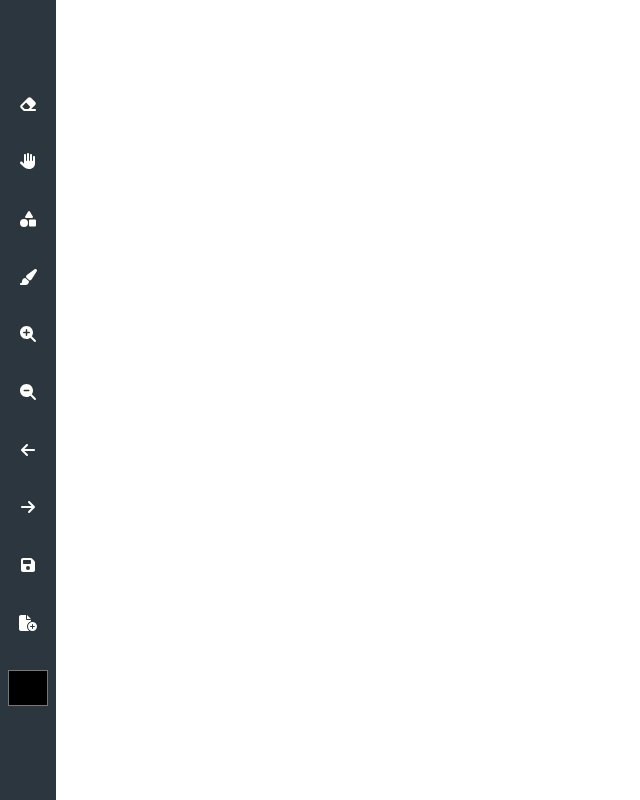
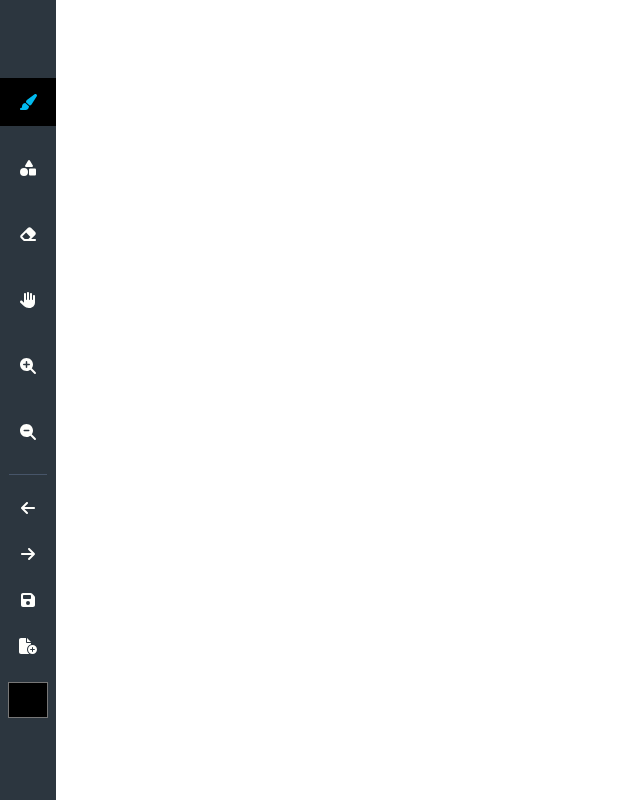
Before and after one commit to MichaelShingo/kaku, a Next.js app: page /draw in a window 1280 px wide. Shown: the whole page, without its empty margins (0-640 px from the left). Built offline with nearby package versions, Linux system fonts and the light colour scheme.

Commit message:
tool selection and brush cursor

```diff
--- a/app/components/Brush.tsx
+++ b/app/draw/Brush.tsx
@@ -9,6 +9,9 @@ const Brush = () => {
 	const mousePosition: MousePosition = useAppSelector(
 		(state) => state.windowReducer.value.mousePosition
 	);
+	const brushSize: number = useAppSelector((state) => state.toolReducer.value.brushSize);
+
+	const brushSizePx = `${brushSize}px`;
 
 	useEffect(() => {
 		const handleMouseMove = (e: MouseEvent) => {
@@ -23,8 +26,14 @@ const Brush = () => {
 	}, []);
 	return (
 		<div
-			className="absolute h-12 w-12 rounded-full border-2 border-black"
-			style={{ top: `${mousePosition.y}px`, left: `${mousePosition.x}px` }}
+			className="pointer-events-none absolute rounded-full border-2 border-black"
+			style={{
+				top: `${mousePosition.y}px`,
+				left: `${mousePosition.x}px`,
+				width: brushSizePx,
+				height: brushSizePx,
+				transform: `translateX(-50%) translateY(-50%)`,
+			}}
 		></div>
 	);
 };
--- a/app/draw/Canvas.tsx
+++ b/app/draw/Canvas.tsx
@@ -5,12 +5,8 @@ import { useDispatch } from 'react-redux';
 
 function App() {
 	const dispatch = useDispatch();
-	const [color, brushSize, selectedTool] = useAppSelector((state) => {
-		return [
-			state.toolReducer.value.color,
-			state.toolReducer.value.brushSize,
-			state.toolReducer.value.selectedTool,
-		];
+	const [color, brushSize] = useAppSelector((state) => {
+		return [state.toolReducer.value.color, state.toolReducer.value.brushSize];
 	});
 	const [mouseData, setMouseData] = useState({ x: 0, y: 0 });
 	const canvasRef = useRef<HTMLCanvasElement>(null);
@@ -81,13 +77,6 @@ function App() {
 						setSize(parseInt(e.target.value));
 					}}
 				/>
-				<input
-					type="color"
-					value={color}
-					onChange={(e) => {
-						setColor(e.target.value);
-					}}
-				/>
 				<button
 					onClick={() => {
 						const ctx = canvasCTX;
--- a/app/draw/Toolbar.tsx
+++ b/app/draw/Toolbar.tsx
@@ -15,32 +15,27 @@ import {
 	faFileCirclePlus,
 	IconDefinition,
 } from '@fortawesome/free-solid-svg-icons';
-import { setColor } from '@/redux/features/toolSlice';
-
-const iconList: IconDefinition[] = [
-	faEraser,
-	faHand,
-	faShapes,
-	faPaintBrush,
-	faMagnifyingGlassPlus,
-	faMagnifyingGlassMinus,
-	faArrowLeft,
-	faArrowRight,
-	faSave,
-	faFileCirclePlus,
-];
+import { setColor, setSelectedTool, Tool } from '@/redux/features/toolSlice';
 
 const Toolbar = () => {
 	const dispatch = useDispatch();
-	const [color] = useAppSelector((state) => {
-		return [state.toolReducer.value.color];
+	const color = useAppSelector((state) => {
+		return state.toolReducer.value.color;
 	});
 	return (
-		<div className="absolute left-0 top-0 z-10 flex h-[100vh] w-14 flex-col items-center justify-center bg-off-black">
+		<div className="absolute left-0 top-0 z-10 flex h-[100vh] w-14 flex-col items-center justify-center overflow-hidden bg-off-black">
 			<div className="flex h-[85%] flex-col items-center justify-evenly">
-				{iconList.map((icon, index) => (
-					<ToolButton key={index} icon={icon} isActive={false} />
-				))}
+				<ToolButton icon={faPaintBrush} toolName="brush" />
+				<ToolButton icon={faShapes} toolName="shape" />
+				<ToolButton icon={faEraser} toolName="eraser" />
+				<ToolButton icon={faHand} toolName="hand" />
+				<ToolButton icon={faMagnifyingGlassPlus} toolName="zoomIn" />
+				<ToolButton icon={faMagnifyingGlassMinus} toolName="zoomOut" />
+				<div id="separator" className="h-[1px] w-[60%] bg-slate-600"></div>
+				<FunctionButton icon={faArrowLeft} />
+				<FunctionButton icon={faArrowRight} />
+				<FunctionButton icon={faSave} />
+				<FunctionButton icon={faFileCirclePlus} />
 				<input
 					className="h-11 w-11"
 					type="color"
@@ -55,14 +50,33 @@ const Toolbar = () => {
 };
 
 type ToolButtonProps = {
-	isActive: boolean;
+	toolName: Tool;
 	icon: IconDefinition;
 };
 
-const ToolButton: React.FC<ToolButtonProps> = ({ isActive, icon }) => {
+const ToolButton: React.FC<ToolButtonProps> = ({ toolName, icon }) => {
+	const selectedTool = useAppSelector((state) => state.toolReducer.value.selectedTool);
+	const dispatch = useDispatch();
+	const isActive: boolean = toolName === selectedTool;
+
+	return (
+		<button
+			className="h-12 w-16 hover:cursor-pointer"
+			style={{ backgroundColor: isActive ? 'black' : 'transparent' }}
+			onClick={() => dispatch(setSelectedTool(toolName))}
+		>
+			<FontAwesomeIcon icon={icon} color={isActive ? '#01baef' : '#fffffc'} />
+		</button>
+	);
+};
+
+type FunctionButtonProps = {
+	icon: IconDefinition;
+};
+const FunctionButton: React.FC<FunctionButtonProps> = ({ icon }) => {
 	return (
 		<button className="h-7 w-7 hover:cursor-pointer">
-			<FontAwesomeIcon icon={icon} color="#fffffc" shake={true} />
+			<FontAwesomeIcon icon={icon} color="#fffffc" />
 		</button>
 	);
 };
--- a/app/draw/page.tsx
+++ b/app/draw/page.tsx
@@ -2,10 +2,12 @@ import Canvas from './Canvas';
 import KeyboardEvents from '../components/eventListeners/KeyboardEvents';
 import Toolbar from './Toolbar';
 import Playbar from './Playbar';
+import Brush from './Brush';
 
 export default function Home() {
 	return (
 		<div>
+			<Brush />
 			<Toolbar />
 			<Playbar />
 			<Canvas />
--- a/redux/features/toolSlice.ts
+++ b/redux/features/toolSlice.ts
@@ -4,7 +4,7 @@ type InitialState = {
 	value: ToolState;
 };
 
-export type Tool = 'brush' | 'gradient' | 'shape' | 'color picker' | 'eraser' | 'move';
+export type Tool = 'brush' | 'shape' | 'eraser' | 'hand' | 'zoomIn' | 'zoomOut';
 
 type ToolState = {
 	brushSize: number;
@@ -14,9 +14,9 @@ type ToolState = {
 
 const initialState = {
 	value: {
-		brushSize: 1,
+		brushSize: 10,
 		color: '#000000',
-		selectedTool: 'move',
+		selectedTool: 'brush',
 	} as ToolState,
 } as InitialState;
 
```
